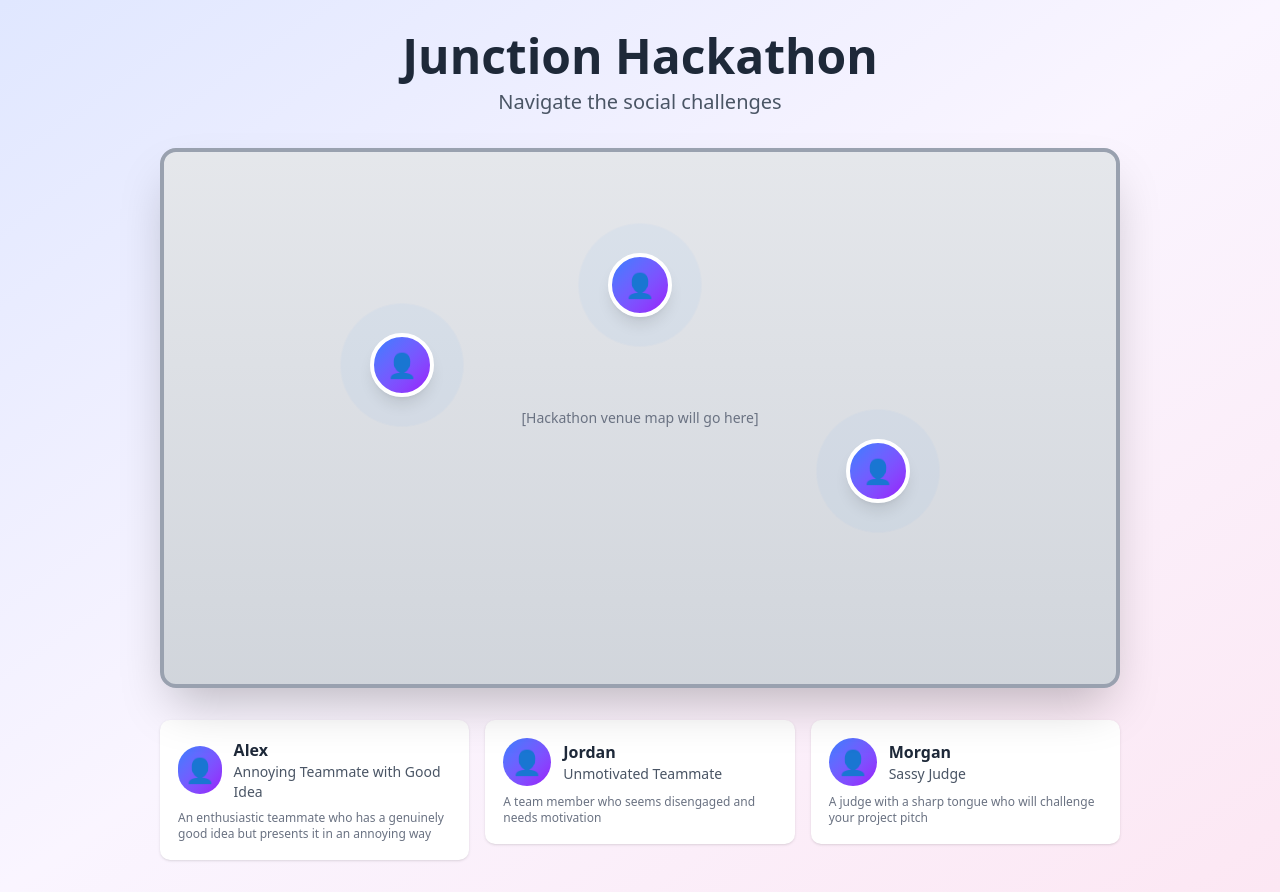
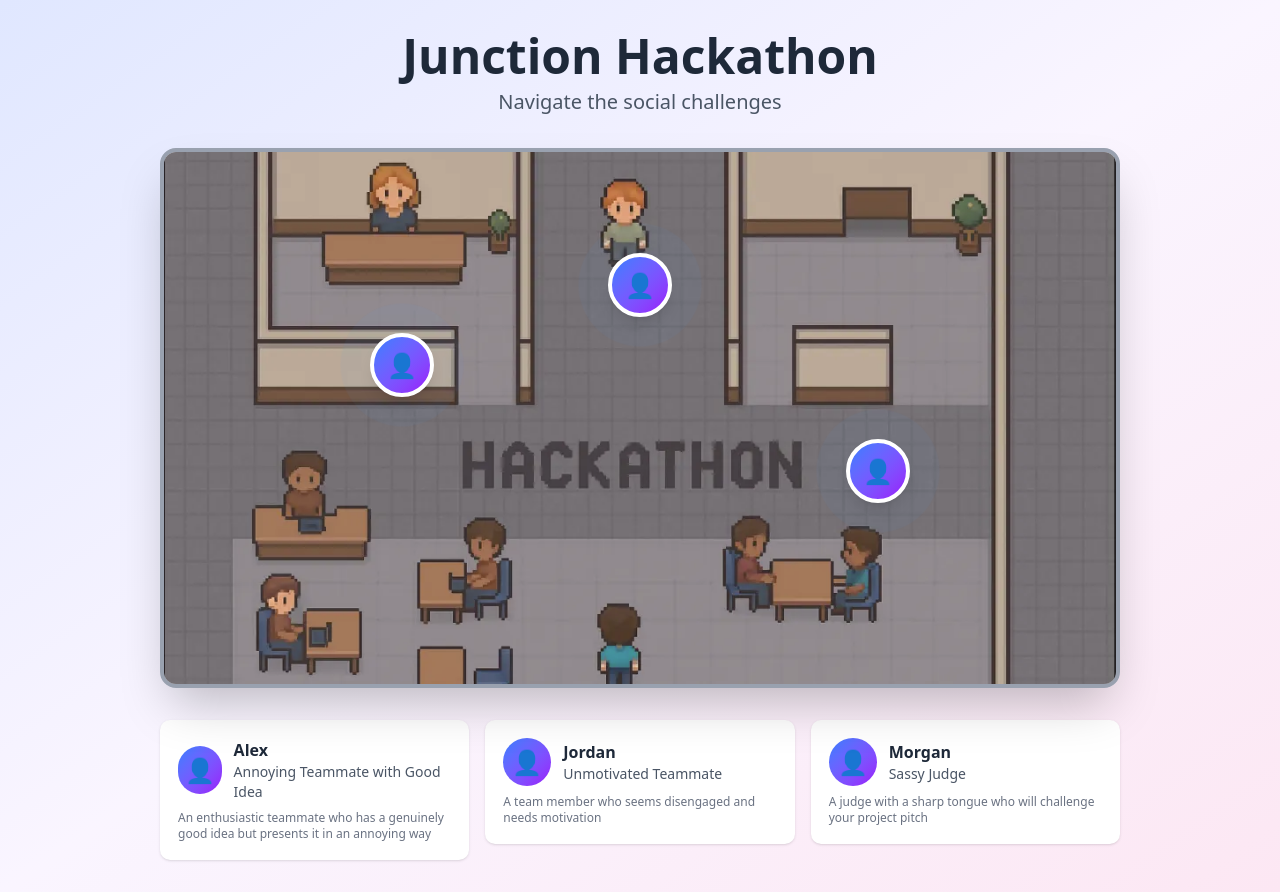
Before and after one commit to LorensoD/junction2025, a Next.js app: page / in a window 1280 px wide. Built offline with nearby package versions, Linux system fonts and the light colour scheme.

Commit message:
Adds hacakthon map

```diff
--- a/app/page.tsx
+++ b/app/page.tsx
@@ -1,4 +1,5 @@
 import Link from "next/link";
+import Image from "next/image";
 import { characters } from "./config/characters";
 
 export default function Home() {
@@ -12,12 +13,15 @@ export default function Home() {
 
         {/* Hackathon Map */}
         <div className="relative w-full aspect-video bg-gradient-to-b from-gray-200 to-gray-300 rounded-2xl shadow-2xl overflow-hidden border-4 border-gray-400">
-          {/* Placeholder for map background - will be replaced with actual map later */}
-          <div className="absolute inset-0 flex items-center justify-center text-gray-500 text-sm">
-            [Hackathon venue map will go here]
-          </div>
+            <Image
+                src="/map.jpg.webp"
+                alt="Hackathon venue map"
+                fill
+                className="object-cover"
+                priority
+            />
 
-          {/* Character Pins */}
+            {/* Character Pins */}
           {characters.map((character) => (
             <Link
               key={character.id}
```
Also changed, not shown: public/map.jpg.webp (added).
